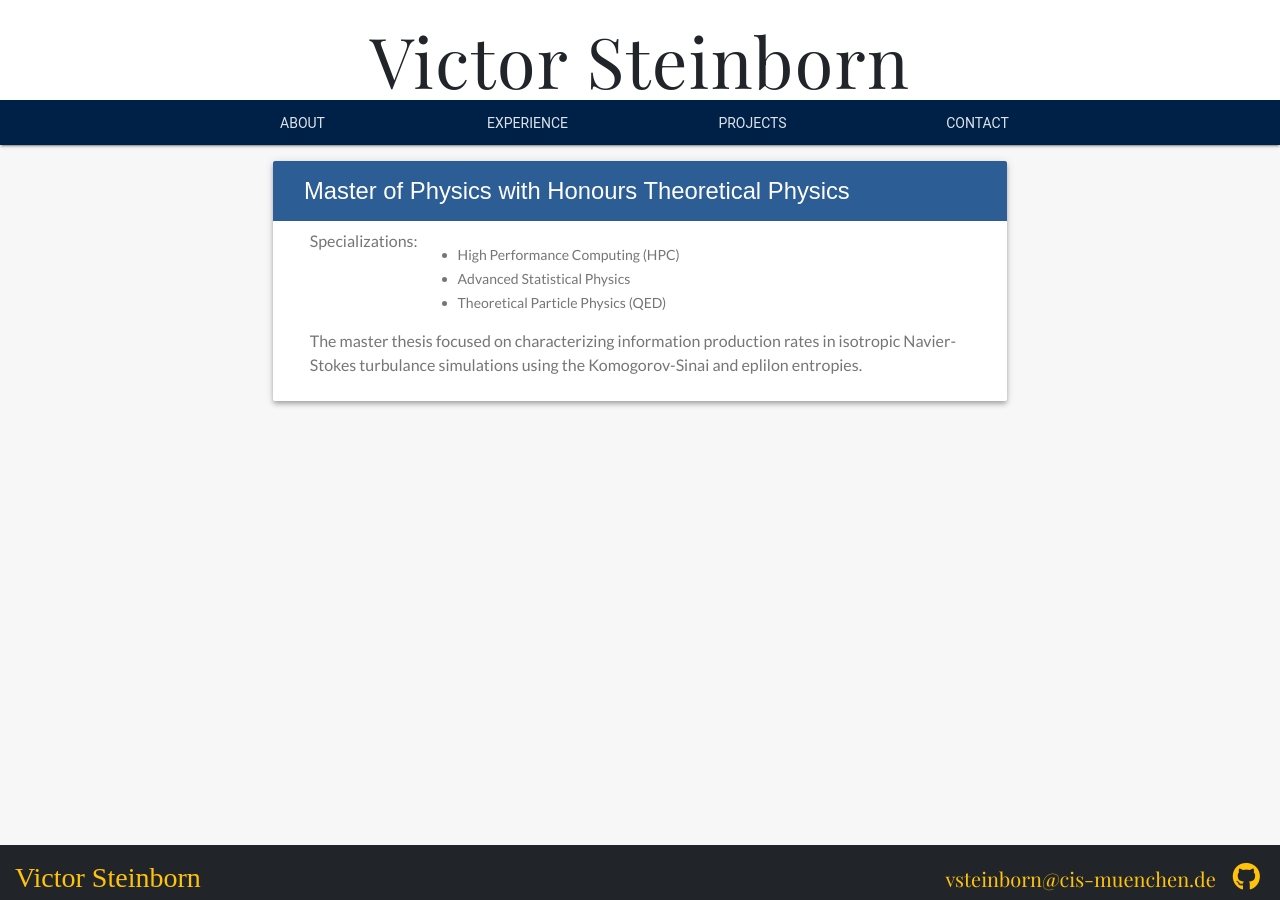
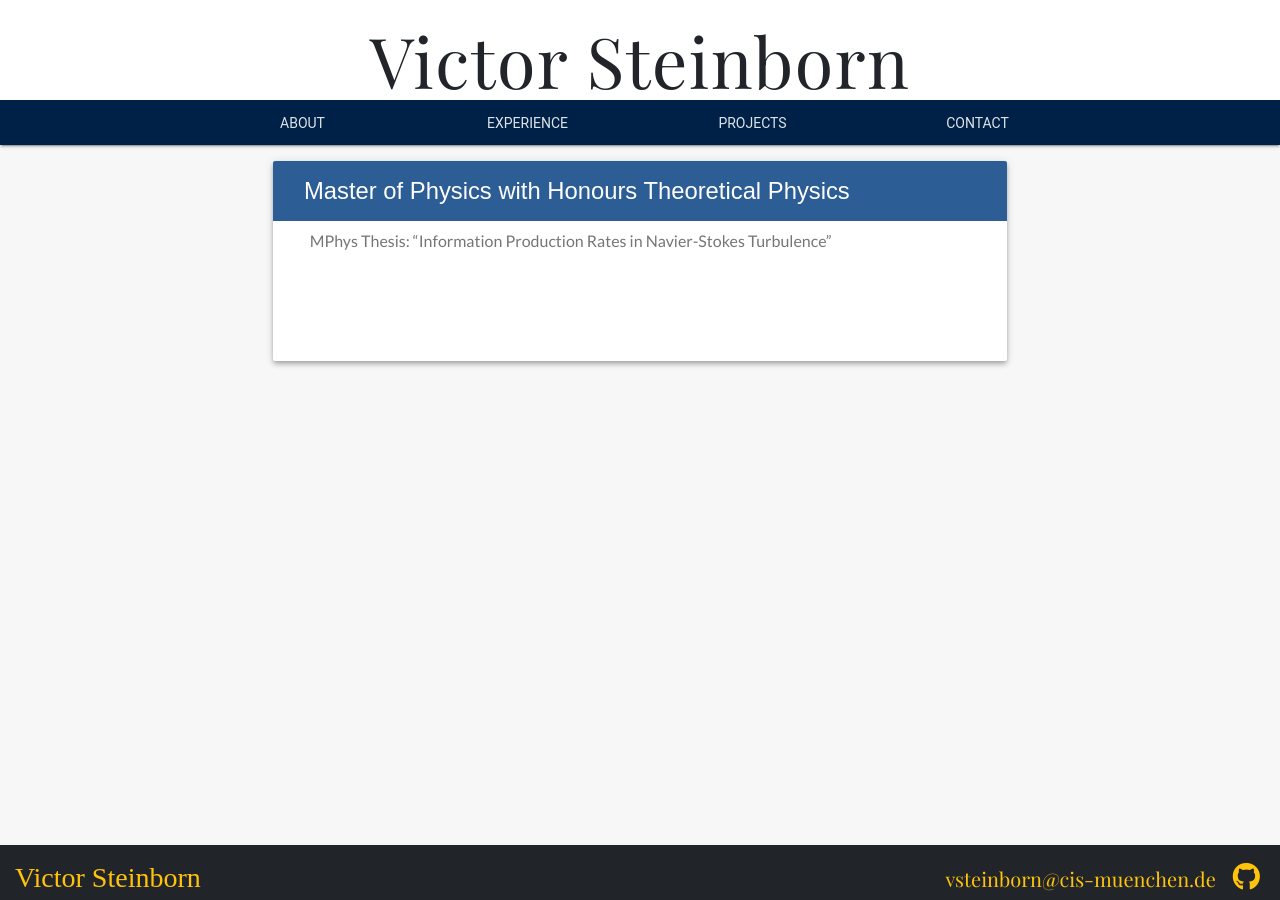
Before and after one commit to VSteinborn/VSteinborn.github.io, a Jekyll site: the page built from _education/mphys.md, in a window 1280 px wide. Built offline with Jekyll 4.4.1, drawn with Linux system fonts in a browser that asks for light colours; nearby versions of some CDN libraries; some web fonts are replaced.

```diff
--- a/_education/mphys.md
+++ b/_education/mphys.md
@@ -4,16 +4,4 @@ title: "Master of Physics with Honours Theoretical Physics"
 company: "University of Edinburgh"
 display_date: "Sep 2015 - Jul 2019"
 ---
-<p>
-Specializations:
-<div>
-	<ul>
-		<li> High Performance Computing (HPC) </li>
-		<li> Advanced Statistical Physics </li>
-		<li> Theoretical Particle Physics (QED) </li>
-	</ul>
-</div>
-</p>
-<p>
-The master thesis focused on characterizing information production rates in isotropic Navier-Stokes turbulance simulations using the Komogorov-Sinai and eplilon entropies.
-</p>
+MPhys Thesis: “Information Production Rates in Navier-Stokes Turbulence”
--- a/_includes/drawer.html
+++ b/_includes/drawer.html
@@ -3,7 +3,6 @@
         <a class="mdl-navigation__link" href="/">About</a>
         <a class="mdl-navigation__link" href="/experience">Experience</a>
         <a class="mdl-navigation__link" href="/projects">Projects</a>
-        <a class="mdl-navigation__link" href="/blog">Blog</a>
         <a class="mdl-navigation__link" href="/contact">Contact</a>
     </nav>
 </div>
```
Also changed, not shown: _layouts/tagged.html (+4 -4 lines), experience/index.html (+3 -70 lines), index.html (+5 -3 lines), 2 other files.
